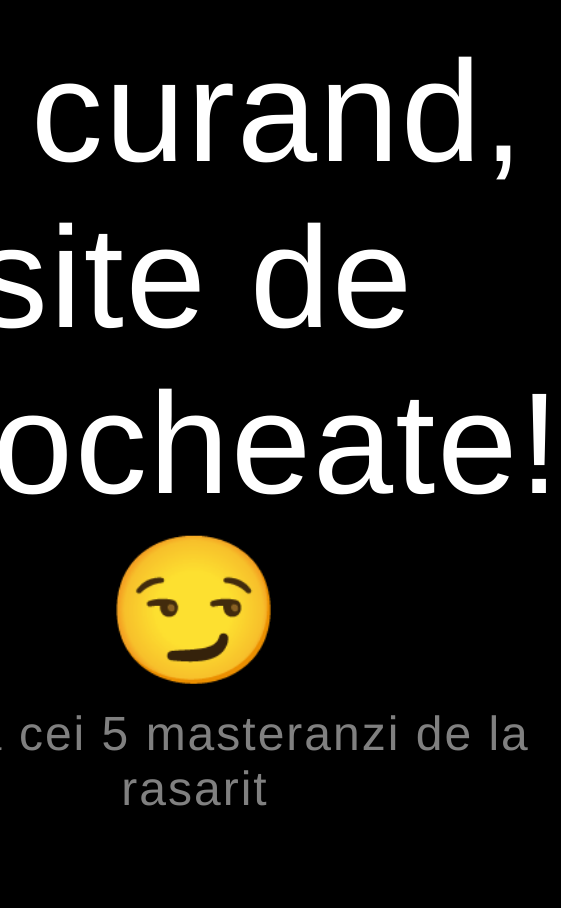
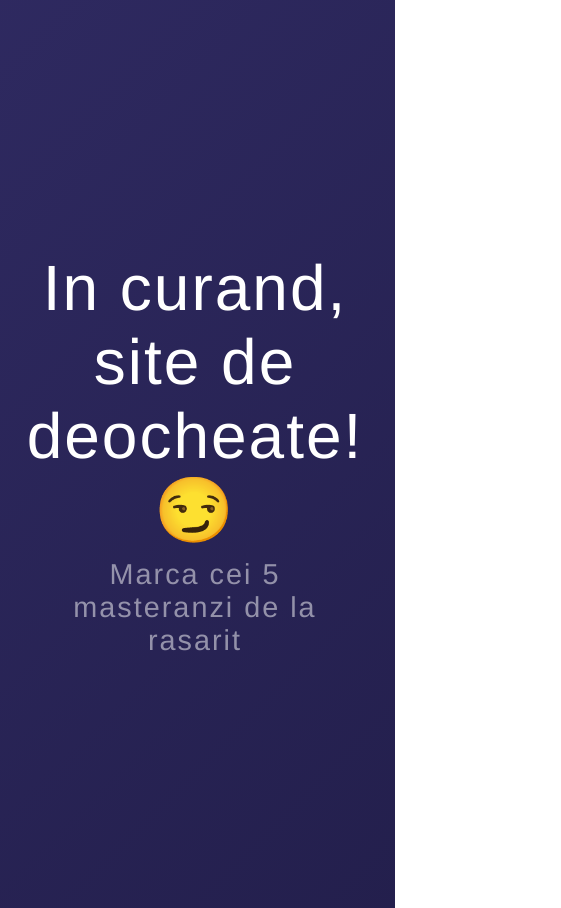
Before and after one commit to vromann/revhue, a plain HTML site: page index.html in a window 390 px wide. Shown: the whole page, 561 px wide, since content can reach past the window. Before the commit the page ends 844 px from the top, so only its background shows below. Drawn offline with Linux system fonts and the light colour scheme.

Commit message:
Update index.html

```diff
--- a/index.html
+++ b/index.html
@@ -9,7 +9,9 @@
       margin: 0;
       padding: 0;
       height: 100%;
-      background-color: #000;
+      background: linear-gradient(-45deg, #0f0c29, #302b63, #24243e);
+      background-size: 600% 600%;
+      animation: gradientBG 15s ease infinite;
       color: #fff;
       font-family: 'Helvetica Neue', sans-serif;
       display: flex;
@@ -25,6 +27,23 @@
       opacity: 0.5;
       margin-top: 10px;
     }
+
+    @keyframes gradientBG {
+      0% { background-position: 0% 50%; }
+      50% { background-position: 100% 50%; }
+      100% { background-position: 0% 50%; }
+    }
+
+    @media (max-width: 600px) {
+      html, body {
+        font-size: 2rem;
+        padding: 1rem;
+      }
+
+      .hint {
+        font-size: 0.9rem;
+      }
+    }
   </style>
 </head>
 <body>
```
